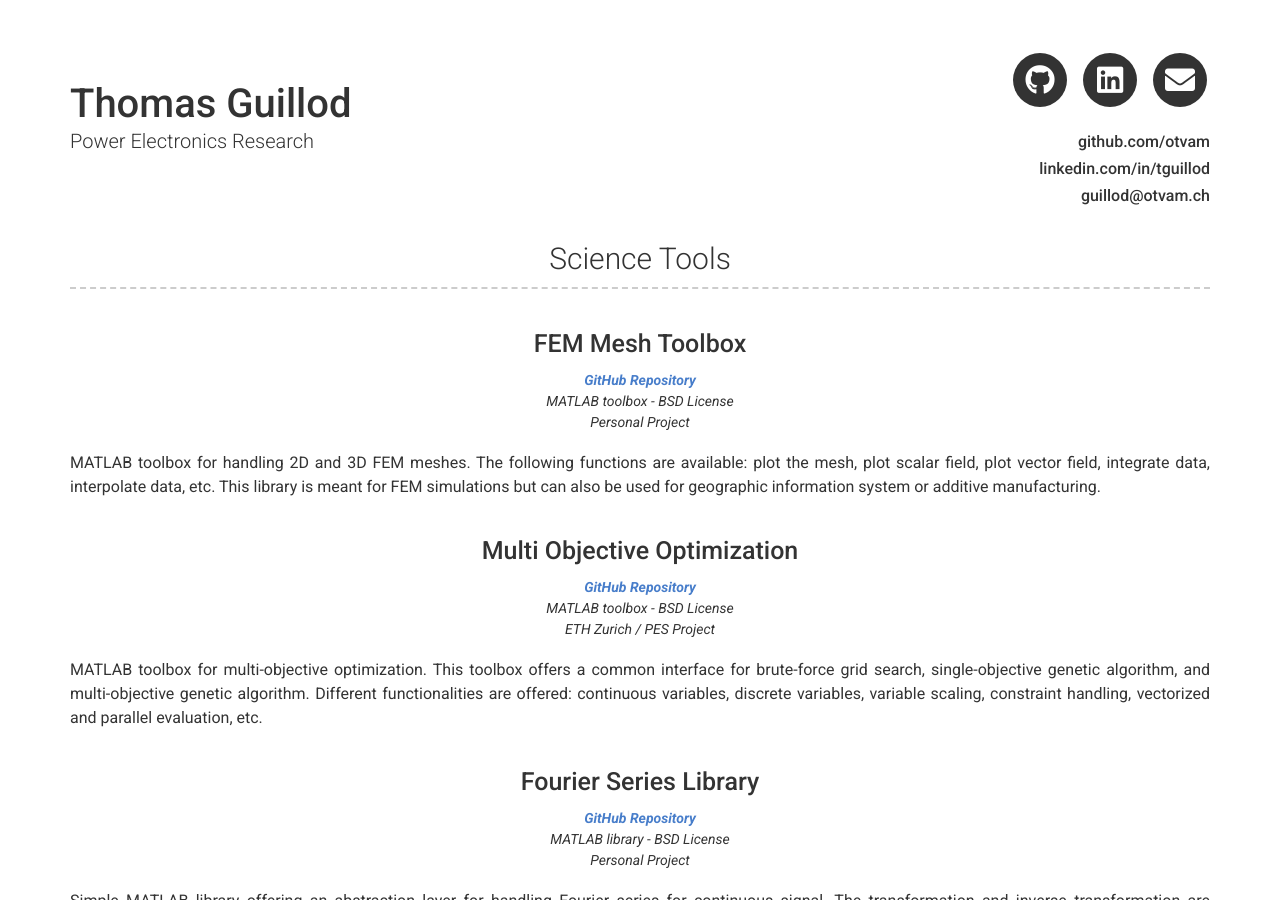
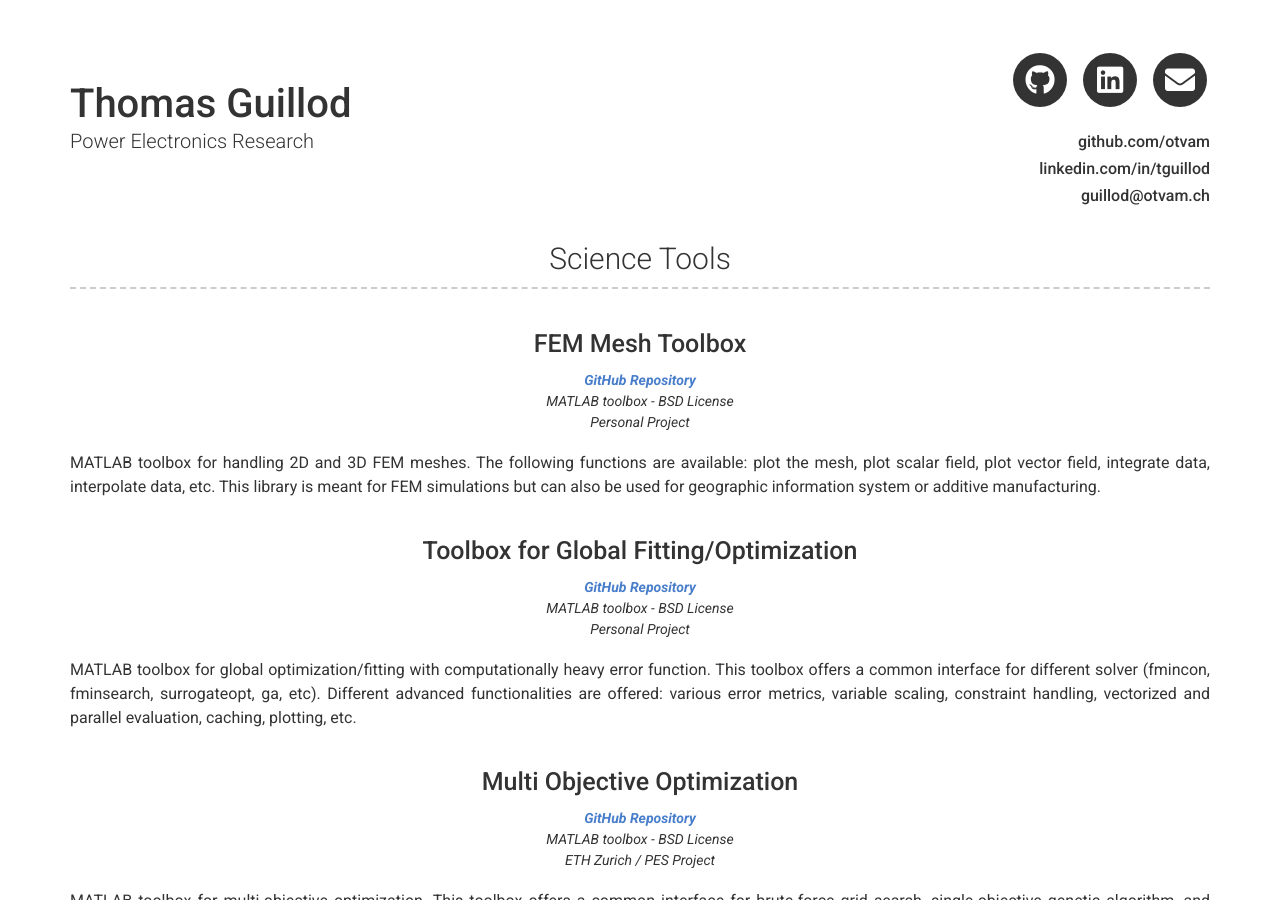
Before and after one commit to otvam/otvam.github.io, a Jekyll site: the page built from science.md, in a window 1280 px wide and 900 px high. Built offline with Jekyll 4.4.1, drawn with Linux system fonts in a browser that asks for light colours; nearby versions of some CDN libraries.

Commit message:
add new matlab code (global optim/fitting)

```diff
--- a/_layouts/science.html
+++ b/_layouts/science.html
@@ -17,6 +17,20 @@ layout: default
                 Personal Project
             </p>
             <p>MATLAB toolbox for handling 2D and 3D FEM meshes. The following functions are available: plot the mesh, plot scalar field, plot vector field, integrate data, interpolate data, etc. This library is meant for FEM simulations but can also be used for geographic information system or additive manufacturing.</p>
+        </div>
+    </div>
+    <!--global_optim_fitting_matlab-->
+    <div class="row clearfix layout layout-top-middle">
+        <div class="col-xs-12 col-print-12 details">
+            <h4>Toolbox for Global Fitting/Optimization</h4>
+        </div>
+        <div class="col-xs-12 col-print-12">
+            <p class="quote">
+                <strong><a href="https://github.com/otvam/global_optim_fitting_matlab">GitHub Repository</a></strong><br>
+                MATLAB toolbox - BSD License<br>
+                Personal Project
+            </p>
+            <p>MATLAB toolbox for global optimization/fitting with computationally heavy error function. This toolbox offers a common interface for different solver (fmincon, fminsearch, surrogateopt, ga, etc). Different advanced functionalities are offered: various error metrics, variable scaling, constraint handling, vectorized and parallel evaluation, caching, plotting, etc.</p>
         </div>
     </div>
     <!--multi_objective_optimization_matlab-->
```
Also changed, not shown: 1 other file.
